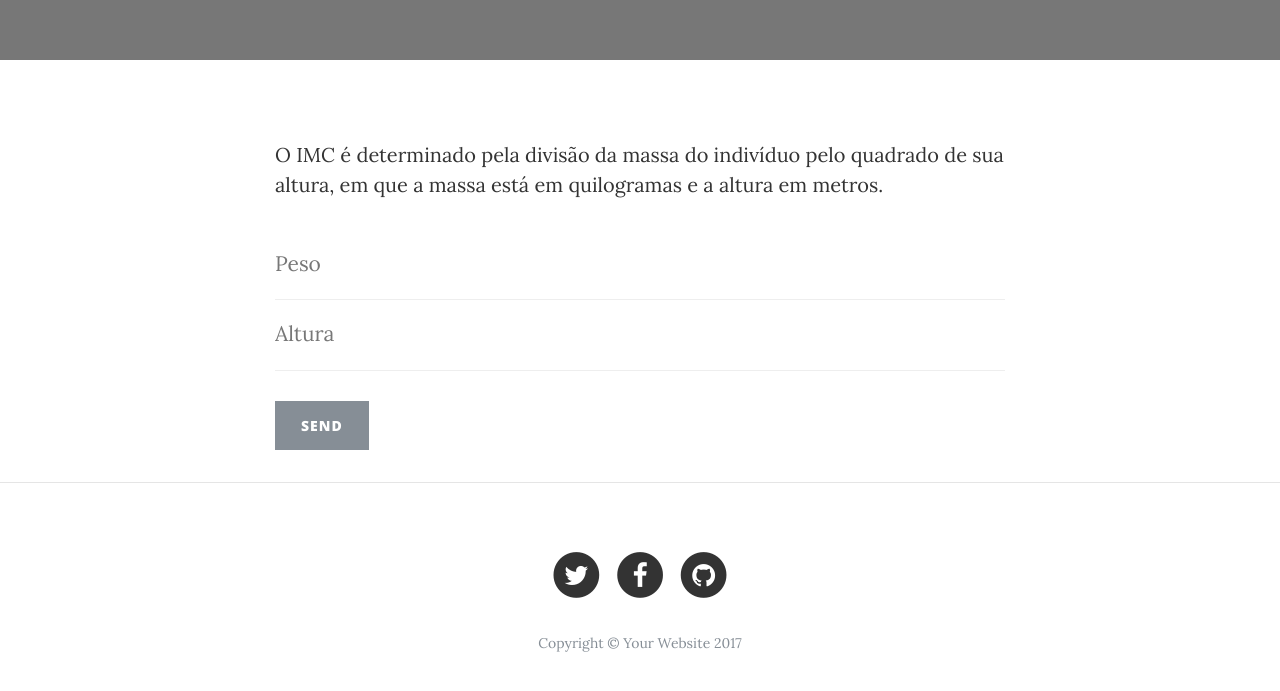
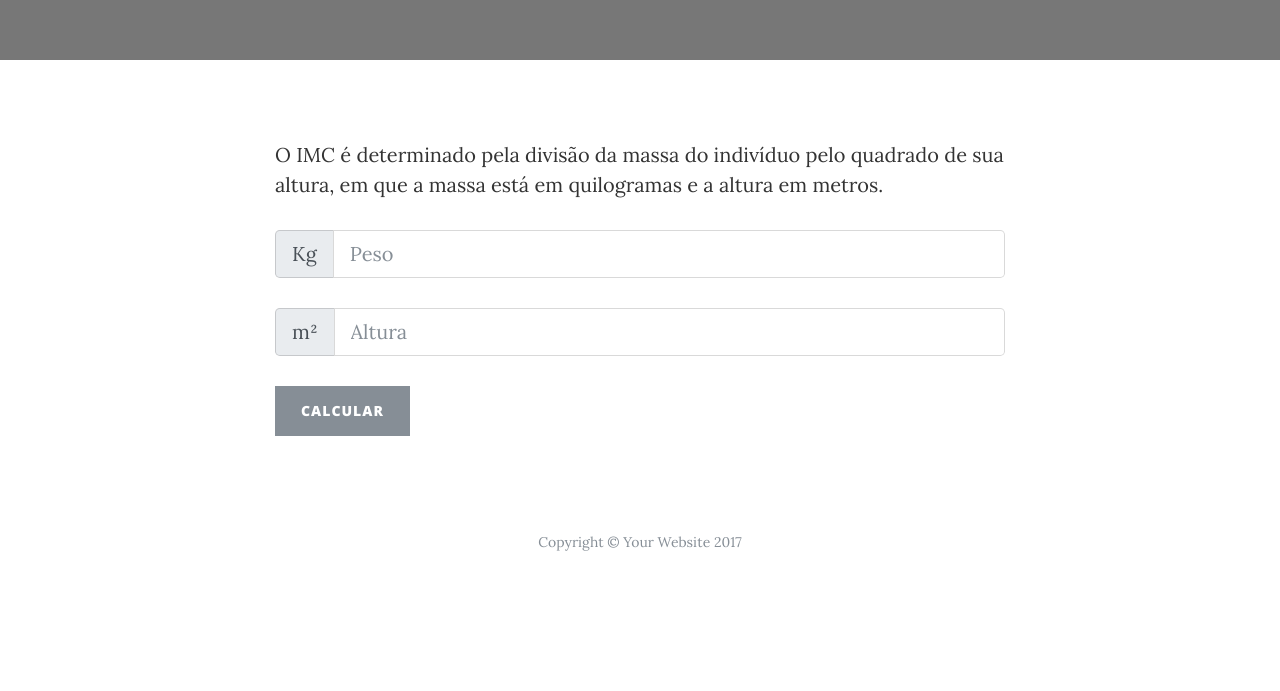
Before and after one commit to marcosarielrj/imc, a plain HTML site: page index.html in a window 1280 px wide. Shown: the part 517-1208 px from the top of the page. After the commit the page ends 1135 px from the top, so only its background shows below. Drawn offline with nearby package versions, Linux system fonts and the light colour scheme.

Commit message:
Melhoria do Codigo

```diff
--- a/index.html
+++ b/index.html
@@ -62,81 +62,30 @@
       <div class="row">
         <div class="col-lg-8 col-md-10 mx-auto">
           <p>O IMC é determinado pela divisão da massa do indivíduo pelo quadrado de sua altura, em que a massa está em quilogramas e a altura em metros.</p>
-          <!-- Contact Form - Enter your email address on line 19 of the mail/contact_me.php file to make this form work. -->
-          <!-- WARNING: Some web hosts do not allow emails to be sent through forms to common mail hosts like Gmail or Yahoo. It's recommended that you use a private domain email address! -->
-          <!-- NOTE: To use the contact form, your site must be on a live web host with PHP! The form will not work locally! -->
-          <form name="sentMessage" id="contactForm" novalidate>
-            <div class="control-group">
-              <div class="form-group floating-label-form-group controls">
-                <label>Peso</label>
-                <input type="text" class="form-control" placeholder="Peso" id="peso" required data-validation-required-message="Digite o Seu Peso.">
-                <p class="help-block text-danger"></p>
-              </div>
+            <div class="input-group input-group-lg">
+              <span class="input-group-addon" id="peso">Kg</span>
+              <input type="text" class="form-control" placeholder="Peso" aria-label="Peso" aria-describedby="sizing-addon1">
             </div>
-            <div class="control-group">
-              <div class="form-group floating-label-form-group controls">
-                <label>Altura</label>
-                <input type="email" class="form-control" placeholder="Altura" id="altura" required data-validation-required-message="Digite Sua Altura.">
-                <p class="help-block text-danger"></p>
-              </div>
+            <br>
+            <div class="input-group input-group-lg">
+              <span class="input-group-addon" id="altura">m²</span>
+              <input type="text" class="form-control" placeholder="Altura" aria-label="Altura" aria-describedby="sizing-addon2">
             </div>
-            <!--<div class="control-group">
-              <div class="form-group col-xs-12 floating-label-form-group controls">
-                <label>Phone Number</label>
-                <input type="tel" class="form-control" placeholder="Phone Number" id="phone" required data-validation-required-message="Please enter your phone number.">
-                <p class="help-block text-danger"></p>
-              </div>
-            </div>
-            <div class="control-group">
-              <div class="form-group floating-label-form-group controls">
-                <label>Message</label>
-                <textarea rows="5" class="form-control" placeholder="Message" id="message" required data-validation-required-message="Please enter a message."></textarea>
-                <p class="help-block text-danger"></p>
-              </div>
-            </div>-->
             <br>
             <div id="success"></div>
             <div class="form-group">
-              <button type="submit" class="btn btn-secondary" id="sendMessageButton">Send</button>
+              <button type="submit" class="btn btn-secondary" id="sendMessageButton">Calcular</button>
             </div>
           </form>
         </div>
       </div>
     </div>
 
-    <hr>
-
     <!-- Footer -->
     <footer>
       <div class="container">
         <div class="row">
           <div class="col-lg-8 col-md-10 mx-auto">
-            <ul class="list-inline text-center">
-              <li class="list-inline-item">
-                <a href="#">
-                  <span class="fa-stack fa-lg">
-                    <i class="fa fa-circle fa-stack-2x"></i>
-                    <i class="fa fa-twitter fa-stack-1x fa-inverse"></i>
-                  </span>
-                </a>
-              </li>
-              <li class="list-inline-item">
-                <a href="#">
-                  <span class="fa-stack fa-lg">
-                    <i class="fa fa-circle fa-stack-2x"></i>
-                    <i class="fa fa-facebook fa-stack-1x fa-inverse"></i>
-                  </span>
-                </a>
-              </li>
-              <li class="list-inline-item">
-                <a href="#">
-                  <span class="fa-stack fa-lg">
-                    <i class="fa fa-circle fa-stack-2x"></i>
-                    <i class="fa fa-github fa-stack-1x fa-inverse"></i>
-                  </span>
-                </a>
-              </li>
-            </ul>
             <p class="copyright text-muted">Copyright &copy; Your Website 2017</p>
           </div>
         </div>
```
Also changed, not shown: Novo.html (deleted, +0 -78 lines).
